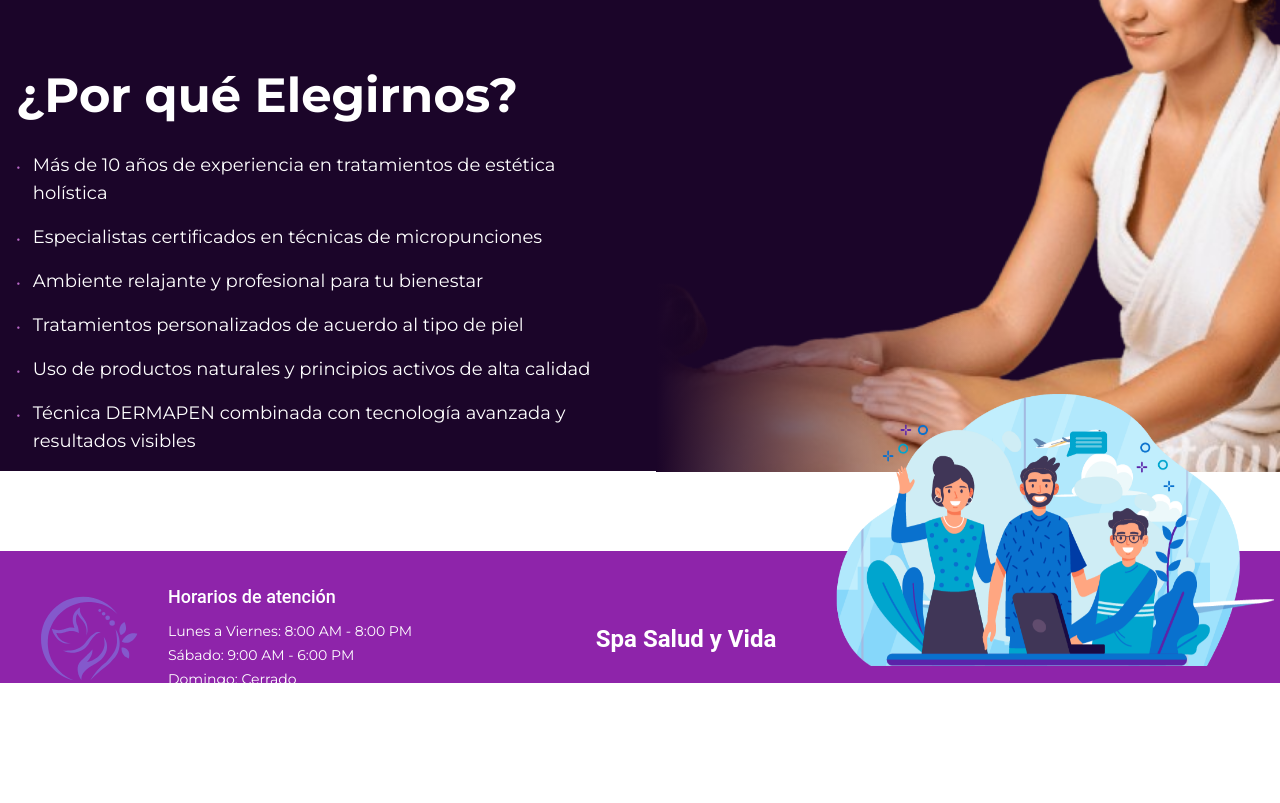
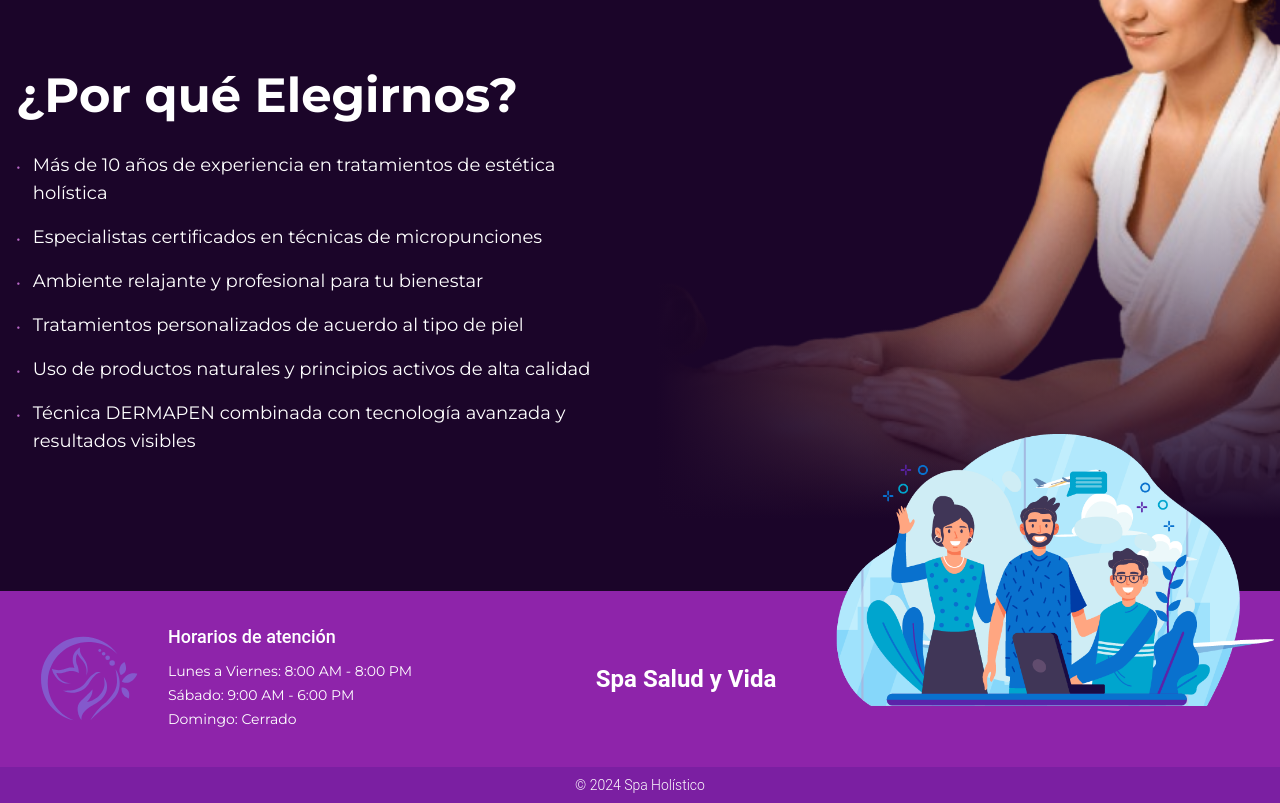
Before and after one commit to frankalessandro/Spa-SaludYVida, a React (Vite) app: page /dermapen in a window 1280 px wide. Shown: the part 4920-5723 px from the top of the page. Before the commit the page ends 5603 px from the top, so only its background shows below. Built offline with nearby package versions, Linux system fonts and the light colour scheme; a web font is replaced by a local one.

Commit message:
gradient in benefits in image

```diff
--- a/src/components/ServiciosPages/Dermapen.jsx
+++ b/src/components/ServiciosPages/Dermapen.jsx
@@ -510,7 +510,7 @@ export const Dermapen = () => {
           </div>
         </motion.section>
 
-        <section className="relative md:h-[70vh] py-20 px-4 bg-[var(--bg-dark-slider)]" style={{
+        <section className="relative md:h-[85vh] py-20 px-4 bg-[var(--bg-dark-slider)]" style={{
           clipPath: "inset(-300px 0 0 0)", // Recorta solo la parte inferior
         }}>
           <div className="max-w-7xl mx-auto grid grid-cols-1 md:grid-cols-2 gap-8 ">
@@ -537,7 +537,6 @@ export const Dermapen = () => {
               </ul>
             </motion.div>
             <div className="relative min-h-[80vh] md:w-[50vw] md:min-h-[80vh]">
-              {/* Gradiente de fondo */}
               <div className="absolute inset-0 bg-gradient-to-r from-[var(--bg-dark-slider)] via-transparent to-transparent z-10"></div>
               <motion.div
                 className="absolute right-[0vw] -top-[30vh] w-full h-[120%] z-0 overflow-x-hidden"
@@ -545,17 +544,20 @@ export const Dermapen = () => {
                 whileInView={{ opacity: 1, x: 0 }}
                 viewport={{ once: true }}
               >
-                <img
-                  src="/hifu/image.webp"
-                  alt="Spa Holístico"
-                  className="w-full h-full object-cover rounded-lg"
-                />
+                <div className="relative w-full h-full">
+                  <div className="absolute bottom-0 left-0 right-0 h-1/2 bg-gradient-to-t from-[var(--bg-dark-slider)] to-transparent z-10"></div>
+                  <img
+                    src="/hifu/image.webp"
+                    alt="Spa Holístico"
+                    className="w-full h-full object-cover rounded-lg"
+                  />
+                </div>
               </motion.div>
             </div>
           </div>
 
         </section>
-        <footer className="relative top-[30vh] md:top-[10vh]">
+        <footer className="relative top-[30vh] md:top-[0vh]">
           <FooterWithLogo />
         </footer>
       </div>
--- a/src/components/ServiciosPages/Plasma.jsx
+++ b/src/components/ServiciosPages/Plasma.jsx
@@ -507,7 +507,7 @@ export const Plasma = () => {
           </div>
         </motion.section>
 
-        <section className="relative md:h-[70vh] py-20 px-4 bg-[var(--bg-dark-slider)]" style={{
+        <section className="relative md:h-[85vh] py-20 px-4 bg-[var(--bg-dark-slider)]" style={{
           clipPath: "inset(-300px 0 0 0)", // Recorta solo la parte inferior
         }}>
           <div className="max-w-7xl mx-auto grid grid-cols-1 md:grid-cols-2 gap-8 ">
@@ -534,7 +534,6 @@ export const Plasma = () => {
               </ul>
             </motion.div>
             <div className="relative min-h-[80vh] md:w-[50vw] md:min-h-[80vh]">
-              {/* Gradiente de fondo */}
               <div className="absolute inset-0 bg-gradient-to-r from-[var(--bg-dark-slider)] via-transparent to-transparent z-10"></div>
               <motion.div
                 className="absolute right-[0vw] -top-[30vh] w-full h-[120%] z-0 overflow-x-hidden"
@@ -542,17 +541,20 @@ export const Plasma = () => {
                 whileInView={{ opacity: 1, x: 0 }}
                 viewport={{ once: true }}
               >
-                <img
-                  src="/hifu/image.webp"
-                  alt="Spa Holístico"
-                  className="w-full h-full object-cover rounded-lg"
-                />
+                <div className="relative w-full h-full">
+                  <div className="absolute bottom-0 left-0 right-0 h-1/2 bg-gradient-to-t from-[var(--bg-dark-slider)] to-transparent z-10"></div>
+                  <img
+                    src="/hifu/image.webp"
+                    alt="Spa Holístico"
+                    className="w-full h-full object-cover rounded-lg"
+                  />
+                </div>
               </motion.div>
             </div>
           </div>
 
         </section>
-        <footer className="relative top-[30vh] md:top-[10vh]">
+        <footer className="relative top-[30vh] md:top-[0vh]">
           <FooterWithLogo />
         </footer>
       </div>
```
